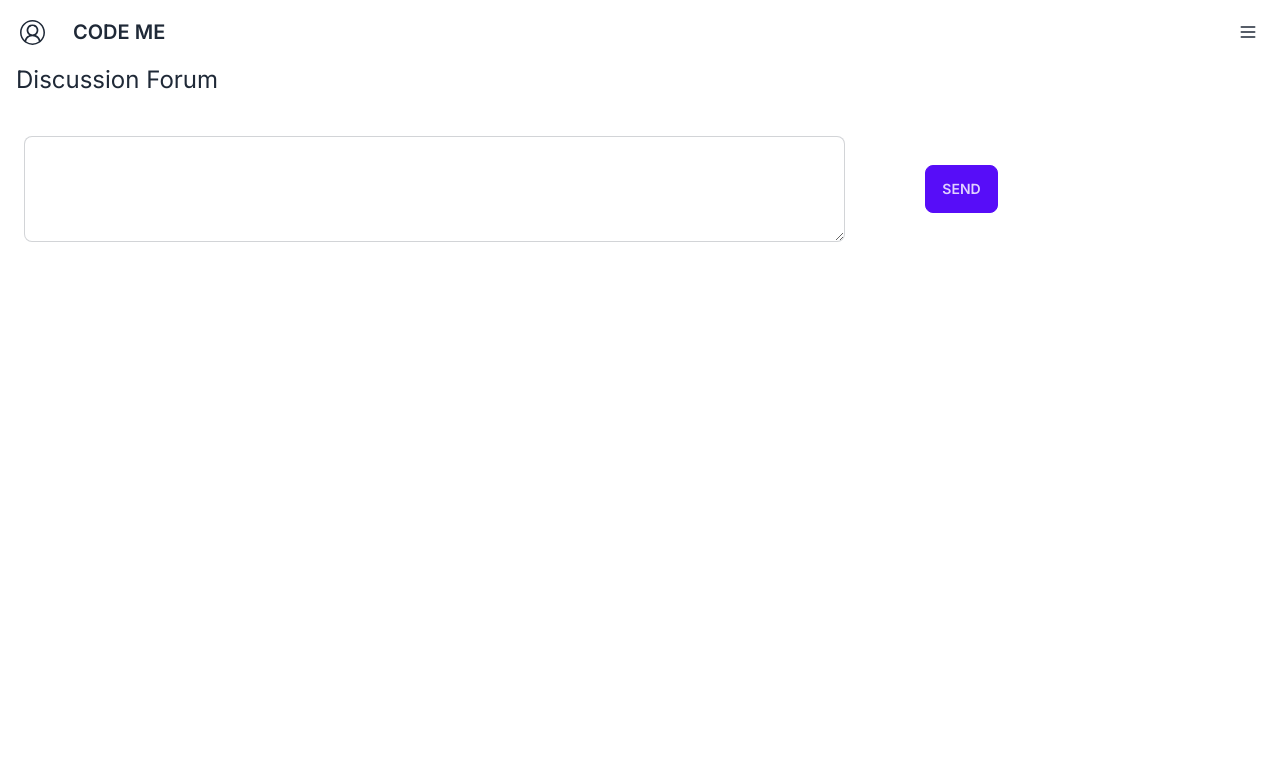
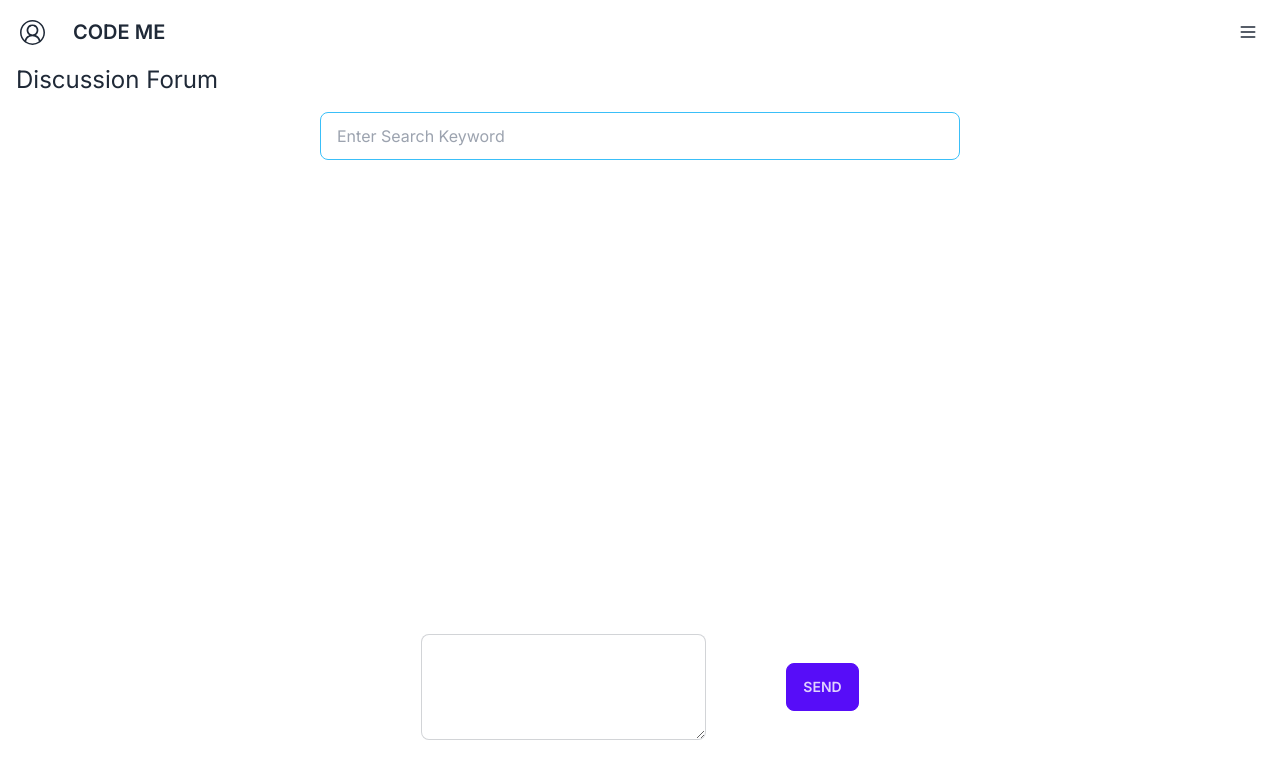
Before and after one commit to chatwick/code-me, a Next.js app: page /forum in a window 1280 px wide. Shown: the top 778 px of the page. Built offline with nearby package versions, Linux system fonts and the light colour scheme; no server answers; the database is empty.

Commit message:
search implemented

```diff
--- a/app/forum/page.tsx
+++ b/app/forum/page.tsx
@@ -19,6 +19,7 @@ export default function Forum() {
 
   const [message,setMessage] = useState("");
   const [user,setUser] = useState("");
+  const[Keyword,setKeyword]=useState('');
   const [data, setData] = useState<Message[]>([]);
 
 async function receiveData(){
@@ -26,6 +27,16 @@ async function receiveData(){
   console.log(newData)
   setData(newData)
 }
+
+const filteredData = data.filter((data)=>{
+  const message = data.message.toLowerCase()
+  const user = data.user.toLowerCase()
+  const date = data.updatedDate.toLowerCase()
+  const time = data.updatedTime.toLowerCase()
+  const keyword = Keyword.toLowerCase()
+
+  return message.includes(keyword) || user.includes(keyword) || date.includes(keyword) || time.includes(keyword)
+})
 
 async function authenticate(){
   const currentuser = await getCurrentUser()
@@ -58,7 +69,7 @@ async function sendMessage(event: React.FormEvent<HTMLFormElement>) {
   }
 }
 
-const renderMessage = data.map((msg) =>{
+const renderMessage = filteredData.map((msg) =>{
   //for(var msg of data){
    // console.log(msg.id)
     const newMessage={
@@ -78,14 +89,19 @@ const renderMessage = data.map((msg) =>{
 })
 
   return (
-    <div className="flex flex-col h-screen">
+    <div className="flex flex-col h-screen relative">
     <div>
     <header className="flex justify-between ml-4 items-center mb-4">
     <h1 className="text-2xl">Discussion Forum</h1>
     </header>
+    <div className="flex justify-center fixed top-15 left-0 right-0">
+    <input type="text" className="input input-bordered input-info w-1/2 p-15" id="searchMessage" placeholder="Enter Search Keyword" value={Keyword} onChange={(e) => setKeyword(e.target.value)} />
+    </div>
+    <div className="h-6">
     {renderMessage}
     </div>
-    <div>
+    </div>
+    <div className="flex justify-center fixed bottom-5 left-0 right-0">
     <form onSubmit={sendMessage}>
       <div className="flex-grow bottom-0 left-0 right-0 p-6">
       <div className="container flex justify-start items-center">
```
